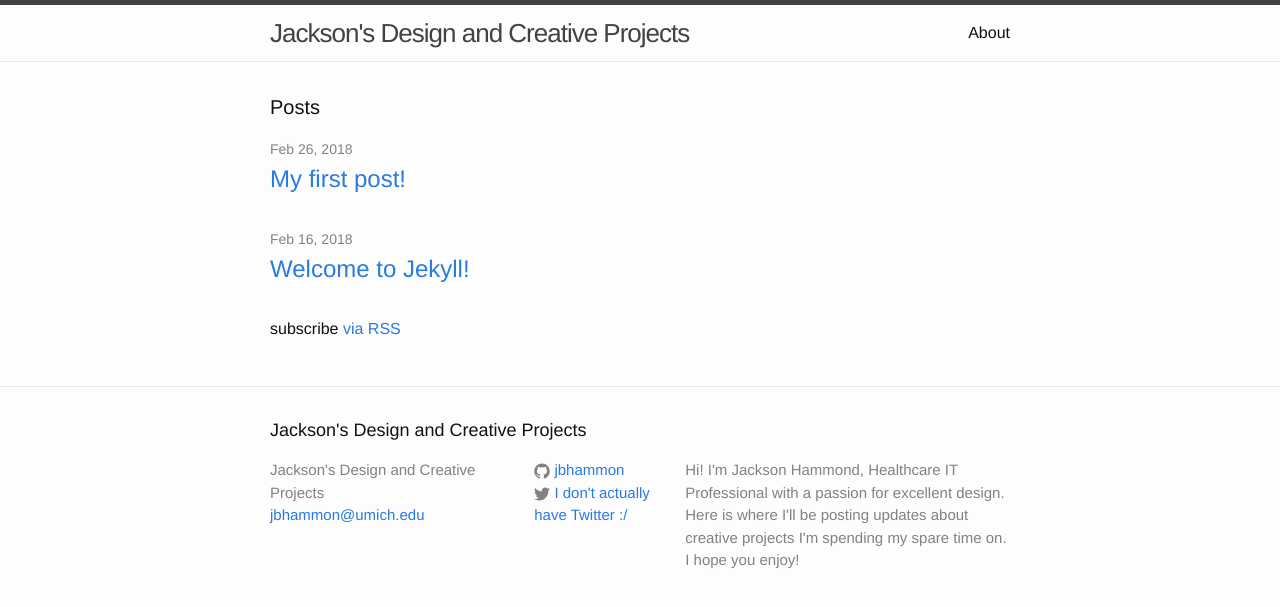
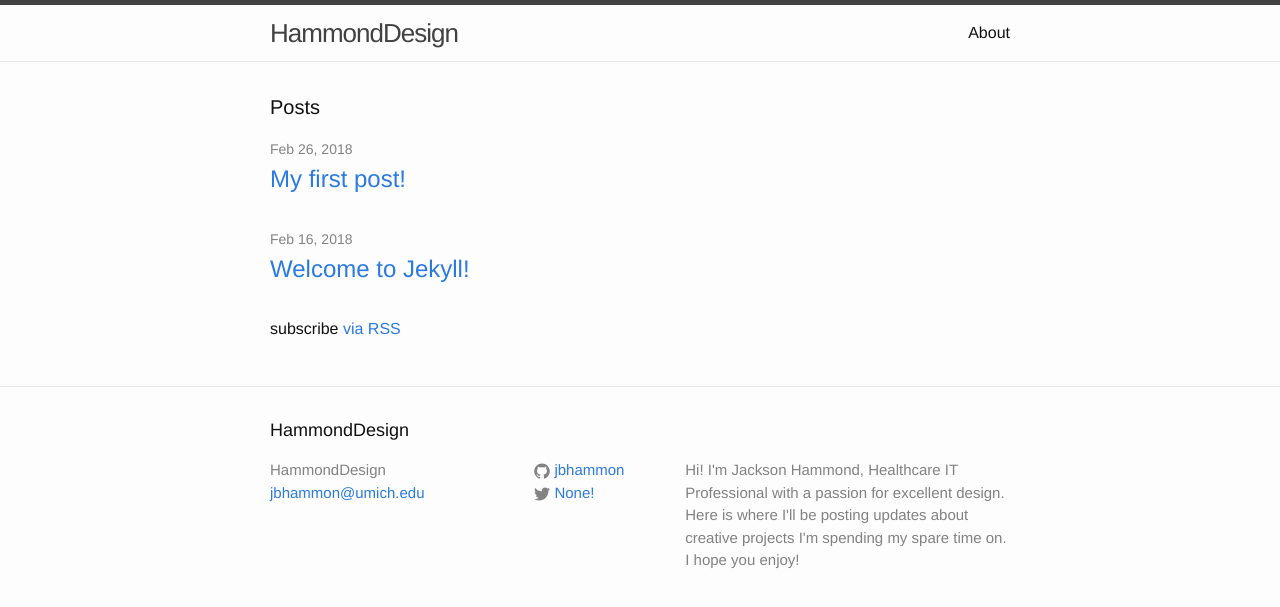
Before and after one commit to jbhammon/jbhammon.github.io, a Jekyll site: the page built from index.html, in a window 1280 px wide. Shown: the top 607 px of the page. Built offline with Jekyll 4.4.1, drawn with Linux system fonts in a browser that asks for light colours.

Commit message:
Trying a new title

```diff
--- a/_config.yml
+++ b/_config.yml
@@ -6,7 +6,7 @@
 # 'jekyll serve'. If you change this file, please restart the server process.
 
 # Site settings
-title: Jackson's Design and Creative Projects
+title: HammondDesign
 email: jbhammon@umich.edu
 description: > # this means to ignore newlines until "baseurl:"
   Hi! I'm Jackson Hammond, Healthcare IT Professional with a passion for
@@ -14,7 +14,7 @@ description: > # this means to ignore newlines until "baseurl:"
   I'm spending my spare time on. I hope you enjoy!
 baseurl: "" # the subpath of your site, e.g. /blog
 url: "http://yourdomain.com" # the base hostname & protocol for your site
-twitter_username: I don't actually have Twitter :/
+twitter_username: None!
 github_username:  jbhammon
 
 # Build settings
```
